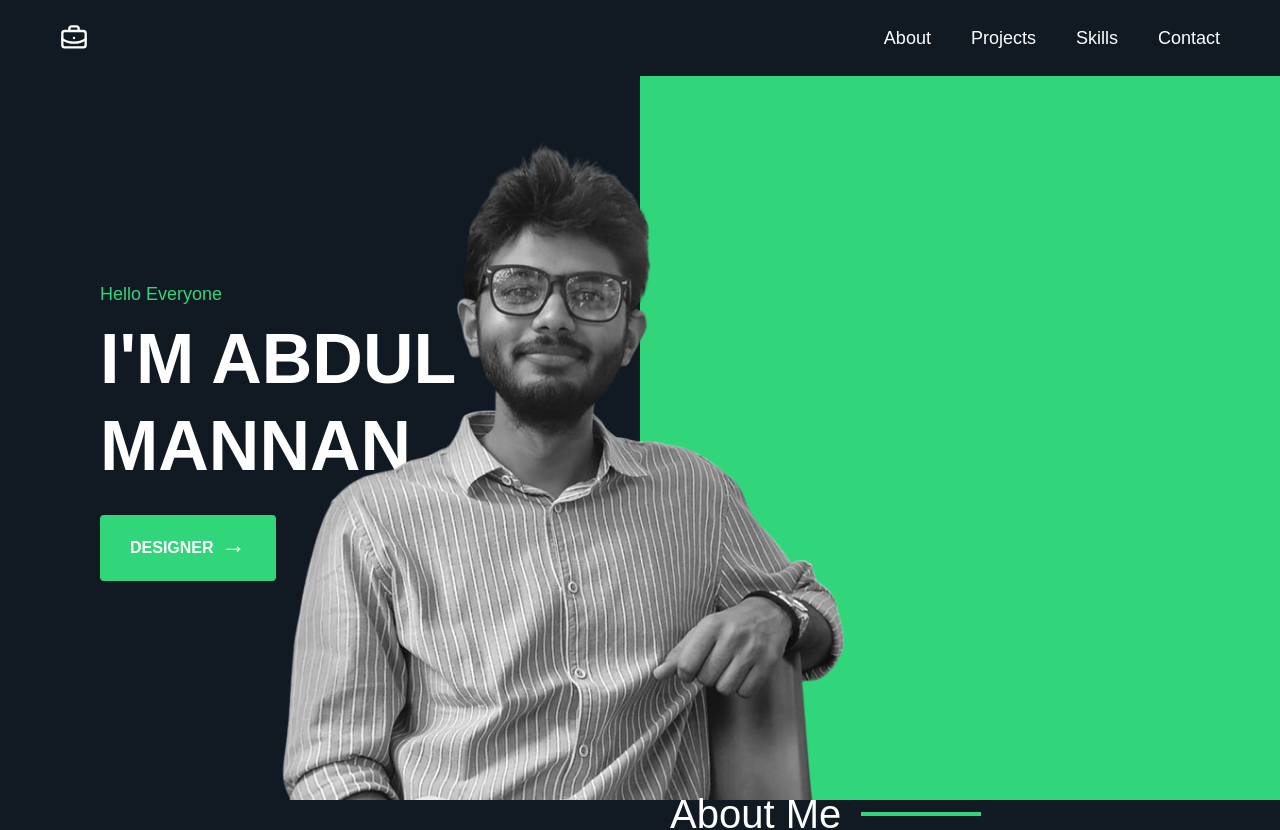
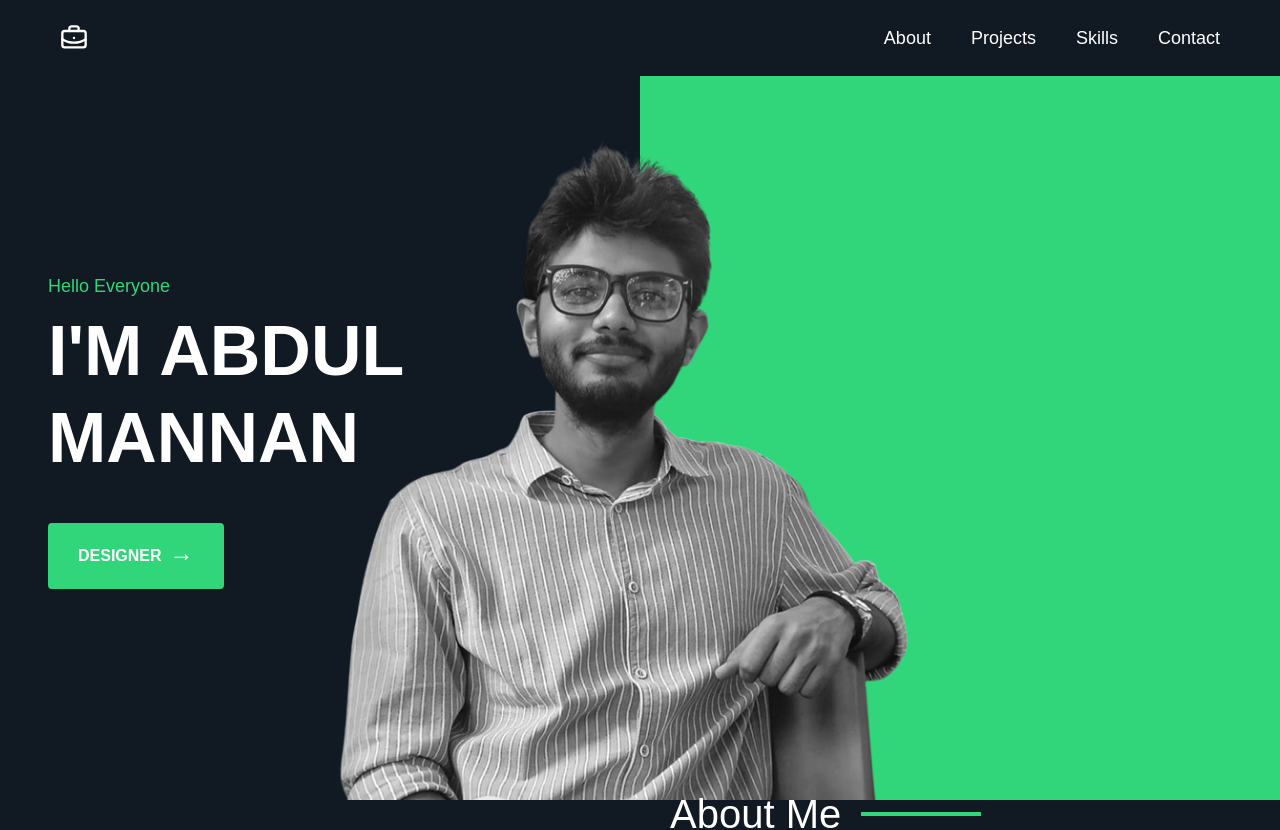
Before and after one commit to abdulmannan010spn-bot/DESIGNER_PORTFOLIO, a React (Vite) app: page / in a window 1280 px wide. Shown: the top 830 px of the page. Built offline with nearby package versions, Linux system fonts and the light colour scheme.

Commit message:
Completed

```diff
--- a/src/components/SectionHero/Section.jsx
+++ b/src/components/SectionHero/Section.jsx
@@ -4,35 +4,43 @@ const Section = (props) => {
   return (
     <div>
       <section id="x1" data-scroll data-scroll-section data-scroll-speed="1.5" className="relative h-screen grid lg:grid-cols-2 md:grid-cols-1">
-                <div  className="flex flex-col justify-center pl-12 md:pl-25 bg-[#111923] mt-15">
-                  <p className=" lg:text-lg text-[#31d67b] text-sm">Hello Everyone</p>
 
-                  <motion.h1 initial={{width:0}} animate={{}} transition={{duration:1, delay:1}} className="md:text-[50px] text-3xl lg:text-[70px] font-extrabold leading-tight whitespace-nowrap mt-2">
+        <div className="flex flex-col items-center text-center justify-center px-6 pt-10 lg:items-start lg:text-left lg:pl-12 lg:pt-0 md:pl-25 bg-[#111923] mt-15">
+          <p className="lg:text-lg text-[#31d67b] text-sm">Hello Everyone</p>
+
+          <motion.h1
+            initial={{ width: 0 }}
+            animate={{}}
+            transition={{ duration: 1, delay: 1 }}
+            className="md:text-[50px] text-3xl lg:text-[70px] font-extrabold leading-tight whitespace-nowrap mt-2"
+          >
             I'M ABDUL <br />
             MANNAN
           </motion.h1>
 
-                  <button className="flex justify-center items-center w-fit bg-[#31d67b] border-2 border-[#31d67b] lg:px-7 lg:py-3 px-3 py-1 lg:font-bold md:font-semibold cursor-pointer mt-6 rounded transition-all duration-200 active:scale-95 hover:bg-emerald-700 hover:border-emerald-700 lg:text-base text-xs">
+          <button className="flex justify-center items-center w-fit bg-[#31d67b] border-2 border-[#31d67b] lg:px-7 lg:py-3 px-5 py-2 lg:font-bold md:font-semibold cursor-pointer mt-10 rounded transition-all duration-200 active:scale-95 hover:bg-emerald-700 hover:border-emerald-700 lg:text-base text-sm">
             DESIGNER
             <span className="font-black ml-2 lg:text-2xl lg:mb-1.5 text-sm mb-1">→</span>
           </button>
         </div>
-           <div className="flex text-sm justify-center flex-col uppercase text-center px-5 md:hidden lg:hidden">
-            <h2 className="mt-20">UI/UX Designer crafting clean,user-friendly and meaningful digital experience</h2>
-            <div className="w-full h-65 mt-5 flex justify-center items-center">
-               <img src={props.sign} className="h-full w-auto object-contain mt-20" alt="" />
-            </div>
-           </div>
-                <div className="relative lg:bg-[#31d67b] bg-[#111923] lg:flex justify-center items-center">
 
+        <div className="relative lg:bg-[#31d67b] bg-[#111923] flex justify-center items-center py-8 md:py-16 lg:py-0">
           <img
             src={props.profile2}
             alt=""
-                    className="profile absolute lg:right-3/5 lg:h-[85.66666666667%] h-[190%] right-0.5 bottom-147 lg:top-1/7 md:bottom-121 md:h-full mr-5"
+            className="profile w-3/4 max-w-70 mx-auto md:w-1/2 md:max-w-sm md:h-auto lg:absolute lg:w-auto lg:max-w-none lg:right-1/2 lg:h-[85.66666666667%] lg:top-1/7 lg:mr-5"
           />
         </div>
+
+        <div className="flex flex-col items-center text-sm px-5 mt-2 md:hidden lg:hidden text-center">
+          <h2>UI/UX Designer crafting clean, user-friendly and meaningful digital experience</h2>
+          <div className="w-full h-56 flex justify-center items-center">
+            <img src={props.sign} className="h-full w-auto object-contain" alt="" />
+          </div>
+        </div>
+
       </section>
     </div>
-  )
-}
-export default Section
+  );
+};
+export default Section;
```
Lines whose indentation alone changed are shown as unchanged.
